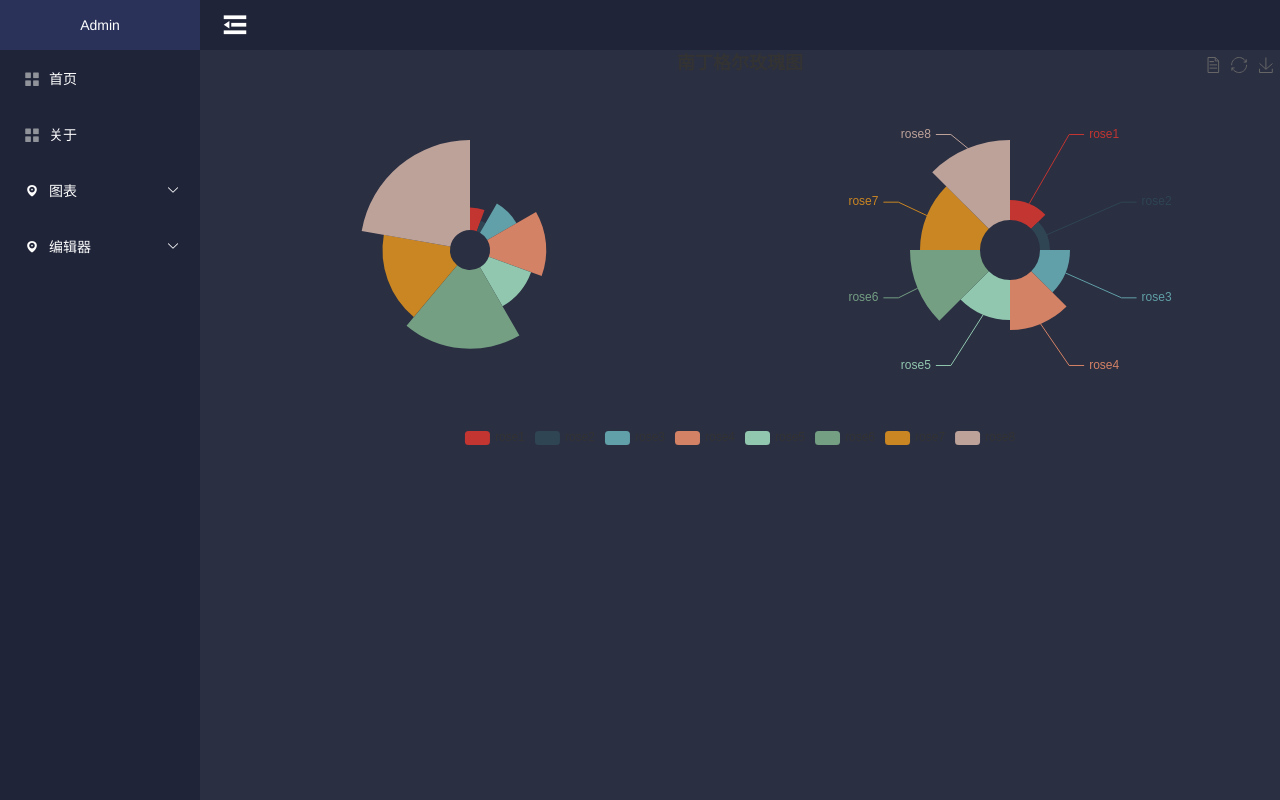
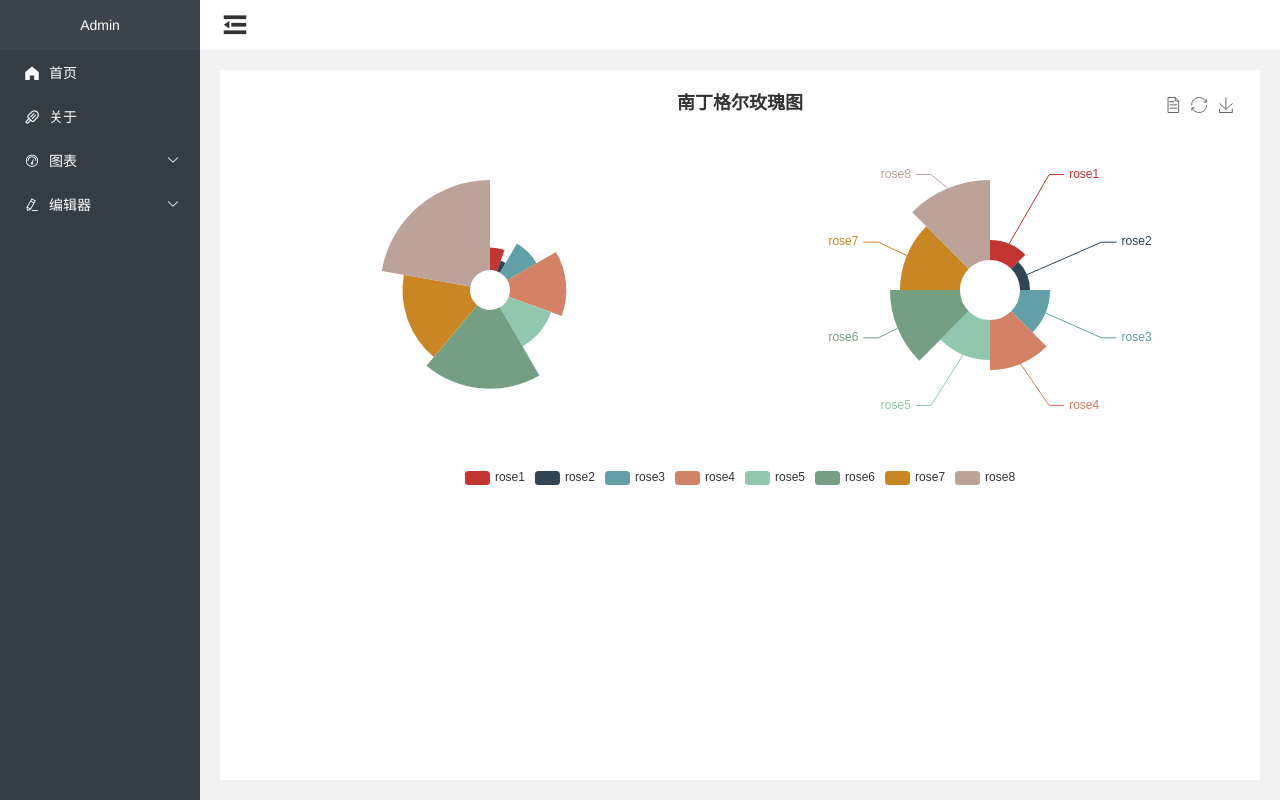
Before and after one commit to huiBuiling/vue-admin, a Vue app: page /#/chart/pieChart in a window 1280 px wide. Built offline with nearby package versions, Linux system fonts and the light colour scheme.

Commit message:
编辑器调整

```diff
--- a/src/App.vue
+++ b/src/App.vue
@@ -9,8 +9,8 @@ import { Component, Vue } from 'vue-property-decorator';
 import Index from '@/views/Index.vue';
 @Component({
   components: {
-    Index
-  }
+    Index,
+  },
 })
 export default class App extends Vue {}
 </script>
--- /dev/null
+++ b/src/components/editor/EditorView.vue
@@ -0,0 +1,14 @@
+<template>
+  <div class="ad-editor">
+    <router-view />
+  </div>
+</template>
+
+<script lang="ts">
+import { Component, Vue } from 'vue-property-decorator';
+
+@Component({
+  name: 'editor',
+})
+export default class EditorView extends Vue {}
+</script>
--- /dev/null
+++ b/src/components/editor/JsonEditor.vue
@@ -0,0 +1,64 @@
+<template>
+  <div class="ad-editor-json">
+    <textarea ref="textarea" />
+  </div>
+</template>
+
+<script lang="ts">
+import { Component, Vue, Watch } from 'vue-property-decorator';
+import CodeMirror, { Editor } from 'codemirror';
+import 'codemirror/addon/lint/lint.css';
+import 'codemirror/lib/codemirror.css';
+import 'codemirror/theme/rubyblue.css';
+import 'codemirror/mode/javascript/javascript';
+import 'codemirror/addon/lint/lint';
+import 'codemirror/addon/lint/json-lint';
+// parse json need script-loader jsonlint
+require('script-loader!jsonlint');
+
+@Component({
+  name: 'jsonEditor',
+})
+export default class JsonEditor extends Vue {
+  private jsonEditor?: Editor;
+  private value: string = '';
+
+  @Watch('value')
+  private onValueChange(value: string) {
+    if (this.jsonEditor) {
+      const editorValue = this.jsonEditor.getValue();
+      if (value !== editorValue) {
+        this.jsonEditor.setValue(JSON.stringify(this.value, null, 2))
+      }
+    }
+  }
+
+  public setValue(value: string) {
+    if (this.jsonEditor) {
+      this.jsonEditor.setValue(value);
+    }
+  }
+
+  public getValue() {
+    if (this.jsonEditor) {
+      return this.jsonEditor.getValue();
+    }
+    return '';
+  }
+
+  mounted() {
+    // 根据DOM元素构造编辑器
+    this.jsonEditor = CodeMirror.fromTextArea(this.$refs.textarea as HTMLTextAreaElement, {
+      lineNumbers: true, // 显示行号
+      mode: 'application/json', //实现json代码高亮
+      gutters: ['CodeMirror-lint-markers'],
+      theme: 'rubyblue', // 设置主题
+      lint: true,
+    });
+
+    const jsonData = '[{"items":[{"name":"Layi","age":"20"},{"name":"Jery","name":"22"},{"name":"May","age":"21"}],"name":"机电学院"},{"items":[{"name":"Kaolary","age":"24"},{"name":"Forg","age":"21"},{"name":"Seriaes","age":"22"},{"name":"Daliy","age":"21"}],"name":"金融学院"},{"items":[{"name":"Maries","age":"21"},{"name":"Boarid","age":"23"},{"name":"Nacy","age":"22"},{"name":"Jery","age":"21"}],"name":"信息学院"},{"items":[{"name":"Herai","age":"20"},{"name":"Paris","age":"22"},{"name":"Jack","age":"23"}],"name":"商学院"}]';
+    this.value = JSON.parse(jsonData);
+    this.jsonEditor.setValue(JSON.stringify(jsonData, null, 2));
+  }
+}
+</script>
--- /dev/null
+++ b/src/components/editor/MarkDown.vue
@@ -0,0 +1,33 @@
+<template>
+  <div class="ad-editor-mk">
+    <mavon-editor
+          v-model="content"
+          ref="md"
+          @change="change"
+          style="min-height: 600px"
+    />
+
+  </div>
+</template>
+
+<script lang="ts">
+import { Component, Vue } from 'vue-property-decorator';
+import { mavonEditor } from 'mavon-editor';
+import "mavon-editor/dist/css/index.css";
+Vue.use(mavonEditor);
+
+@Component({
+  name: 'markDown',
+  components: {
+    mavonEditor,
+  }
+})
+export default class MarkDown extends Vue {
+  private content: string = '开始编辑...';
+
+  private change(markdown: string, html: string)  {
+      console.log("markdown内容: " + markdown);
+      console.log("html内容:" + markdown);
+  }
+}
+</script>
--- /dev/null
+++ b/src/components/editor/RichTextEditor.vue
@@ -0,0 +1,33 @@
+<template>
+  <div class="ad-editor-rich">
+    <quill-editor
+            v-model="content"
+            ref="myQuillEditor"
+            :options="editorOption"
+            @blur="onEditorBlur($event)"
+            @focus="onEditorFocus($event)"
+            @change="onEditorChange($event)"
+    />
+  </div>
+</template>
+
+<script lang="ts">
+import { Component, Vue } from 'vue-property-decorator';
+import VueQuillEditor from 'vue-quill-editor';
+import 'quill/dist/quill.core.css';
+import 'quill/dist/quill.snow.css';
+import 'quill/dist/quill.bubble.css';
+Vue.use(VueQuillEditor);
+
+@Component({
+  name: 'richTextEditor',
+})
+export default class RichTextEditor extends Vue {
+  private content: string = '开始编辑...';
+  private editorOption: object = {};
+
+  private onEditorBlur(){}
+  private onEditorFocus(){}
+  private onEditorChange(){}
+}
+</script>
--- a/src/components/slider/Slider.vue
+++ b/src/components/slider/Slider.vue
@@ -41,11 +41,11 @@ export default class Slider extends Vue {
 
   private menuActive: string = '1';
 
-  handleOpen(key: string, keyPath: any) {
+  private handleOpen(key: string, keyPath: any) {
     console.log(key, keyPath);
   }
 
-  handleClose(key: string, keyPath: any) {
+  private handleClose(key: string, keyPath: any) {
     console.log(key, keyPath);
   }
 
--- a/src/components/slider/SliderItem.vue
+++ b/src/components/slider/SliderItem.vue
@@ -9,7 +9,7 @@
                     v-if="itemM.children"
             >
                 <template slot="title">
-                    <i class="el-icon-location" v-if="isParent"/>
+                    <i :class="itemM.meta.icon" v-if="isParent"/>
                     <span slot="title">{{$t('route.' + itemM.name)}}</span>
                 </template>
 
@@ -25,7 +25,7 @@
                     :index="itemM.path"
                     v-if="itemM.children === undefined"
             >
-                <i class="el-icon-menu" v-if="isParent"/>
+                <i :class="itemM.meta.icon" v-if="isParent"/>
                 <span slot="title">{{$t('route.' + itemM.name)}}</span>
             </el-menu-item>
         </div>
--- a/src/styles/ad_variables.scss
+++ b/src/styles/ad_variables.scss
@@ -6,18 +6,29 @@ $font16: 16px;
 $font18: 18px;
 $font20: 20px;
 
-// bg
-$bgColor: #2A2F42;
+// color
 $color: #fff;
-$logoBgColor: #2A3259;
+$color2: #333;
 
-// bar
-$barColor: #1F2438;
+// left
+$logoColor: #3C444D;
+$barColor: #353D44;
 $barFontColor: $color;
 $barFont: $font14;
-$barLiBgColor: rgba(90,106,223, .3);
-$barLiBorColor: #5868DB;
+$barLiBgColor: #2C3138;
+$barLiBorColor: #bda29a;
 
-// content
-$conFontColor: $color;
+// right
+$conBarColor: $color;
+$conBarFontColor: $color2;
+$conBarFont: $font14;
+$conColor: #F2F2F2;
+$conFontColor: $color2;
 $conFont: $font14;
+
+// divCon
+@mixin divCon{
+  width: 100%;
+  height: 100%;
+  padding: 20px;
+}
--- a/src/styles/index.scss
+++ b/src/styles/index.scss
@@ -5,7 +5,8 @@ body {
     height: 100%;
     -moz-osx-font-smoothing: grayscale;
     -webkit-font-smoothing: antialiased;
-    font-family: -apple-system, BlinkMacSystemFont, Segoe UI, Helvetica Neue, Helvetica, PingFang SC, Hiragino Sans GB, Microsoft YaHei, Arial, sans-serif;
+    //font-family: -apple-system, BlinkMacSystemFont, Segoe UI, Helvetica Neue, Helvetica, PingFang SC, Hiragino Sans GB, Microsoft YaHei, Arial, sans-serif;
+    font-family: Menlo, "Ubuntu Mono", Consolas, "Courier New", "Microsoft Yahei", "Hiragino Sans GB", "WenQuanYi Micro Hei", sans-serif;
     margin: 0;
     padding: 0;
 }
--- a/src/styles/layout.scss
+++ b/src/styles/layout.scss
@@ -2,7 +2,7 @@
 .ad-app {
     width: 100%;
     height: 100%;
-    background-color: $bgColor;
+    background-color: $conColor;
     color: $color;
     font-size: $font14;
     .ad-nav{
@@ -18,7 +18,7 @@
         height: 50px;
         line-height: 50px;
         font-size: $barFont;
-        background-color: $logoBgColor;
+        background-color: $logoColor;
         text-align: center;
       }
       .ad-nav-con{
@@ -34,8 +34,9 @@
       .ad-con-logo{
         height: 50px;
         line-height: 50px;
-        background-color: $barColor;
-        color: $barFontColor;
+        background-color: $conBarColor;
+        color: $conBarFontColor;
+        font-size: $conBarFont;
         text-align: left;
         padding: 0 20px;
         .ad-con-fold{
@@ -49,7 +50,7 @@
       .ad-con-con{
         height: calc(100% - 50px);
         overflow: auto;
-        //background-color: $bgColor;
+        //background-color: $conColor;
       }
     }
   }
@@ -71,6 +72,11 @@
   .el-menu-item, .el-submenu__title{
     color: $barFontColor;
     font-size: $barFont;
+    height: 44px !important;
+    line-height: 44px !important;
+    i{
+      color: $color;
+    }
     .ad-link{
 
     }
@@ -85,12 +91,70 @@
   }
 }
 
-
+/* components */
 .ad-chart{
   position: relative;
-  height: 100%;
-  .ad-chart-line, .ad-chart-column{
-    height: 100%;
-    padding: 40px 0;
+  @include divCon;
+  .ad-chart-line, .ad-chart-column, .ad-chart-pie{
+    background: $color;
+    @include divCon;
+  }
+  .ad-chart-complex{
+    @include divCon;
+    .ad-chart-complex-i{
+      width: 300px;
+      height: 110px;
+      background: $color;
+      padding: 20px 0;
+      float: left;
+      margin-right: 20px;
+      margin-bottom: 20px;
+    }
   }
 }
+
+.ad-editor{
+  position: relative;
+  height: 100%;
+  .ad-editor-mk, .ad-editor-json, .ad-editor-rich{
+    @include divCon;
+  }
+  .ad-editor-mk{
+    .markdown-body{
+      min-height: 300px !important;
+      height: 100%;
+    }
+  }
+  .ad-editor-json{
+    .CodeMirror{
+      height: 100%;
+      background: $color;
+      text-align: left;
+      .CodeMirror-gutter{
+        background: #3c444d;
+      }
+    }
+    .cm-s-rubyblue .CodeMirror-gutters{
+      border-color: $barLiBorColor !important;
+    }
+  }
+  .ad-editor-rich{
+    .quill-editor{
+      height: 100%;
+      background: $color;
+      .ql-toolbar.ql-snow{
+        border-width: 0 0 1px 0;
+      }
+      .ql-container{
+        height: calc(100% - 41px);
+        border: none !important;
+        .ql-editor{
+          color: $color2;
+          font-size: 15px;
+          line-height: 1.5;
+          font-family: Menlo, "Ubuntu Mono", Consolas, "Courier New", "Microsoft Yahei", "Hiragino Sans GB", "WenQuanYi Micro Hei", sans-serif;
+        }
+      }
+    }
+  }
+}
```
Also changed, not shown: package.json (+9 -1 lines), 1 other file (tests, documents, lock files or other folders).
